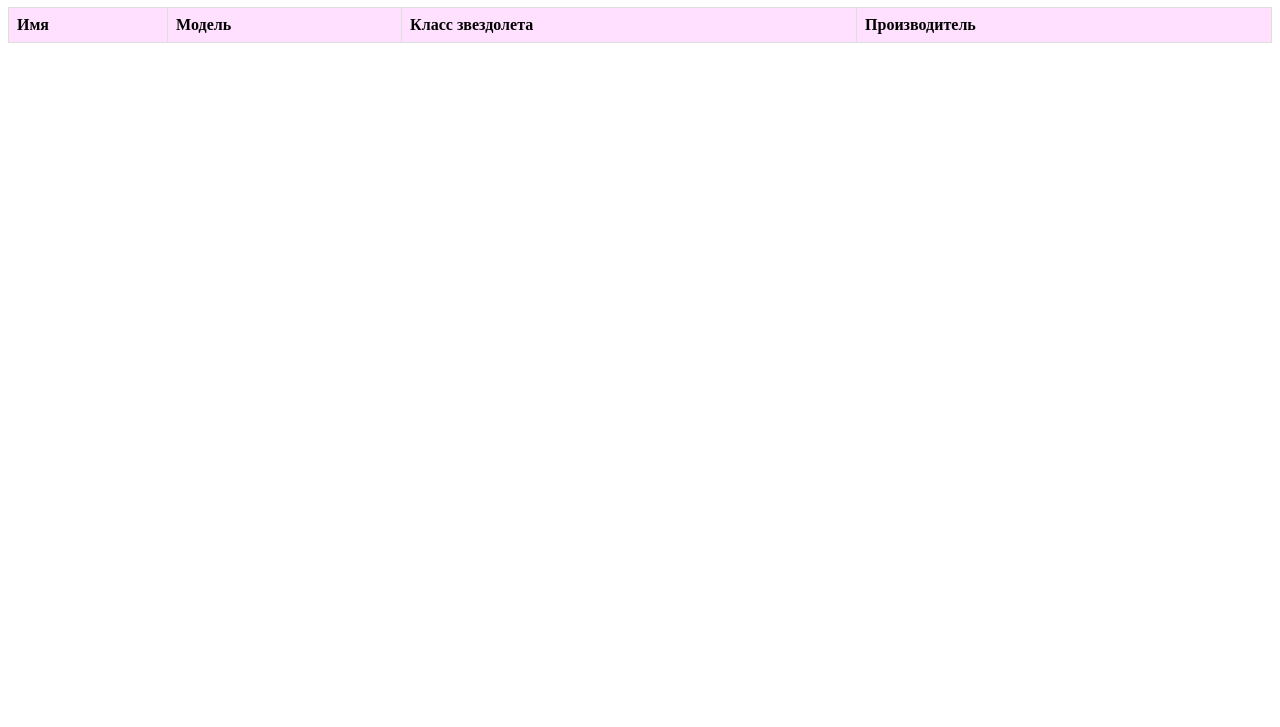
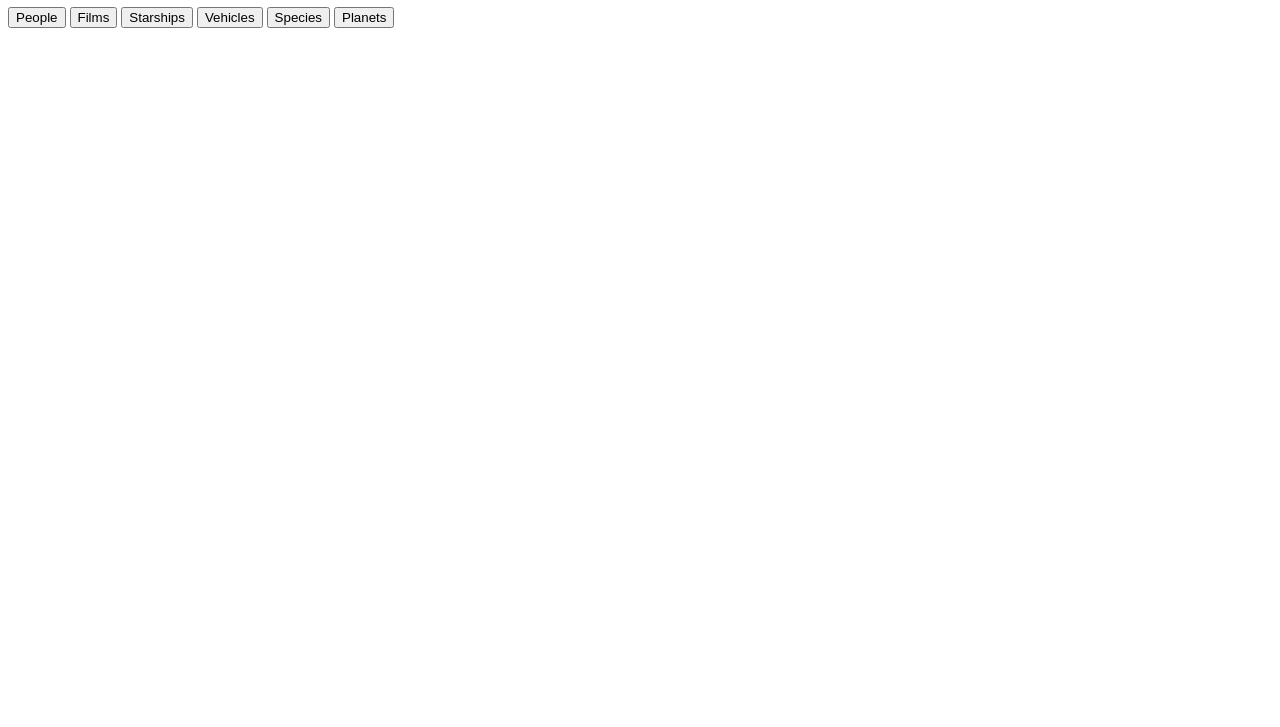
Before and after one commit to Mihail-2020/SWAPI.dev, a plain HTML site: page index.html in a window 1280 px wide. Shown: the part 73-800 px from the top of the page. Drawn offline with Linux system fonts and the light colour scheme; no server answers.

Commit message:
save to commit (append button section)

```diff
--- a/index.html
+++ b/index.html
@@ -11,7 +11,30 @@
       The Star Wars API
     </h1>
 
-    <div class="table-block">
+    <header>
+      <nav>
+        <button class="section__star-wars" id="people">
+          People
+        </button>
+        <button class="section__star-wars" id="films">
+          Films
+        </button>
+        <button class="section__star-wars" id="starships">
+          Starships
+        </button>
+        <button class="section__star-wars" id="vehicles">
+          Vehicles
+        </button>
+        <button class="section__star-wars" id="species">
+          Species
+        </button>
+        <button class="section__star-wars" id="planets">
+          Planets
+        </button>
+      </nav>
+    </header>
+
+    <!-- <div class="table-block">
         <table>
             <thead>
               <tr>
@@ -24,10 +47,12 @@
             <tbody id="tbody">
 
             </tbody>
-          </table>
-    </div>
+          </table> -->
+    <!-- </div> -->
 
     <!-- <script src="app.js"></script> -->
     <script src="main.js"></script>
+
+
 </body>
 </html>
```
